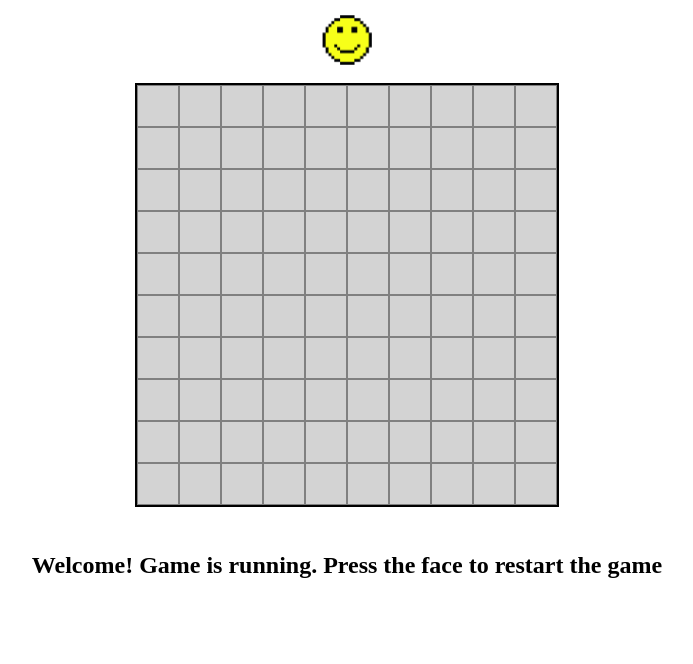
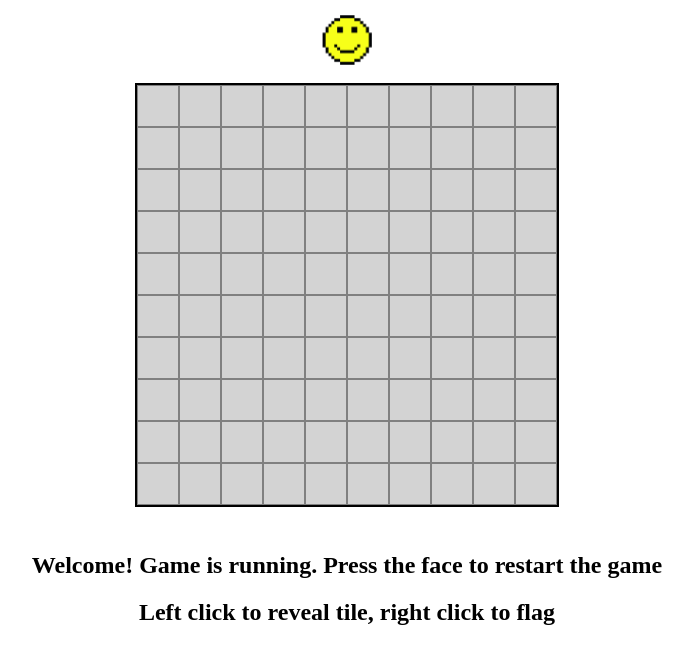
Before and after one commit to halmass822/halmass822.github.io, a plain HTML site: page index.html in a window 1280 px wide. Shown: the whole page, without its empty margins (293-986 px from the left). Drawn offline with Linux system fonts and the light colour scheme.

Commit message:
added tile flag instructions

```diff
--- a/index.html
+++ b/index.html
@@ -13,6 +13,7 @@
     </div>
     <div id="gridContainer"></div>
     <h2>Welcome! Game is running. Press the face to restart the game</h2>
+    <h2>Left click to reveal tile, right click to flag</h2>
     <script src="minesweeper.js"></script>
   </body>
 </html>
```
